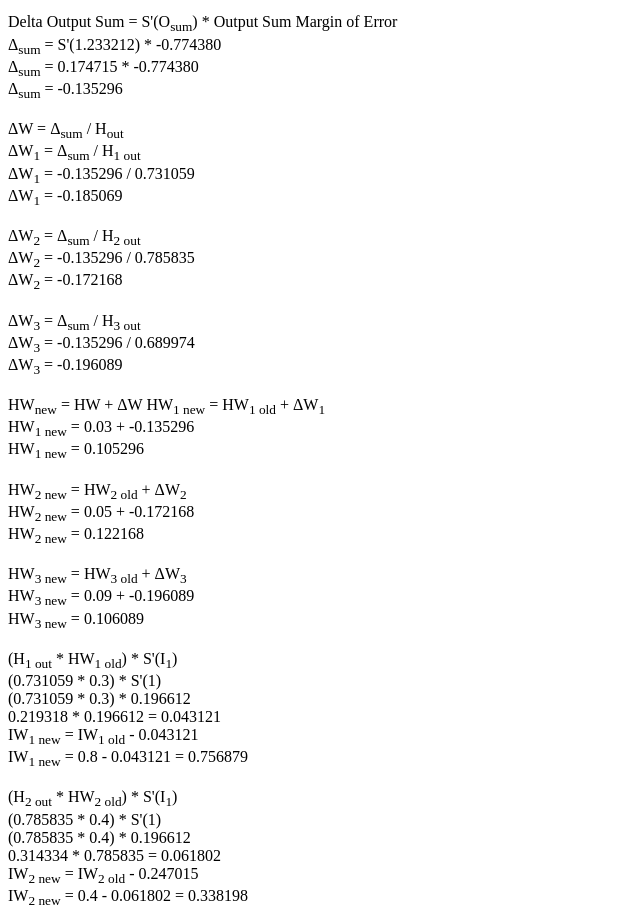
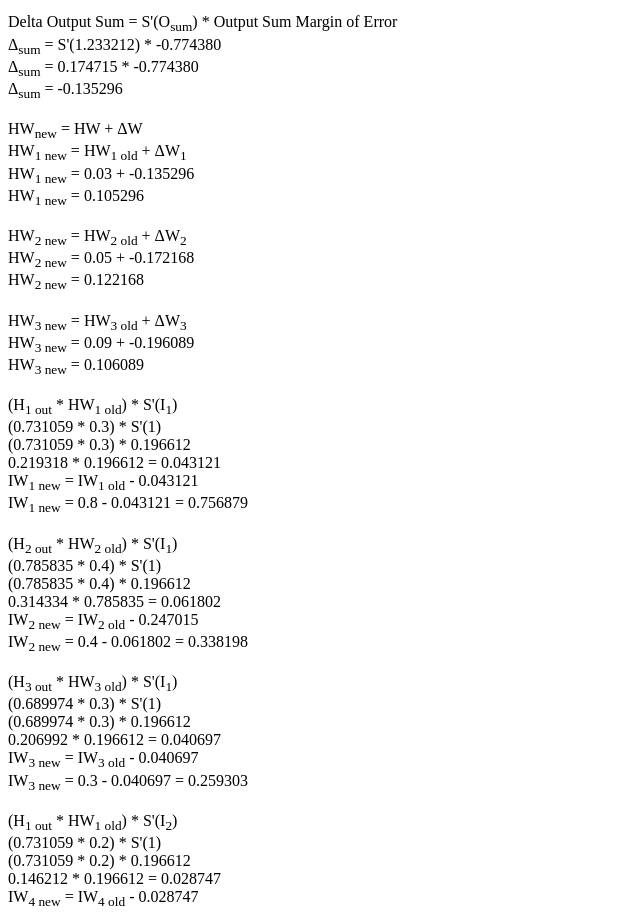
Before and after one commit to brianlafferry/brianlafferry.github.io, a plain HTML site: page index.html in a window 1280 px wide. Shown: the part 5800-6712 px from the top of the page, without its empty margins (0-640 px from the left). Drawn offline with Linux system fonts and the light colour scheme.

Commit message:
Update index.html

```diff
--- a/index.html
+++ b/index.html
@@ -211,20 +211,7 @@ S(1.233212) = 0.774380
 	&Delta;<sub>sum</sub> = 0.174715 * -0.774380 <br>
 	&Delta;<sub>sum</sub> =  -0.135296 <br> <br>
 
-	&Delta;W = &Delta;<sub>sum</sub> / H<sub>out</sub> <br>
-	&Delta;W<sub>1</sub> = &Delta;<sub>sum</sub> / H<sub>1 out</sub> <br>
-	&Delta;W<sub>1</sub> = -0.135296 / 0.731059 <br>
-	&Delta;W<sub>1</sub> = -0.185069 <br> <br>
-
-	&Delta;W<sub>2</sub> = &Delta;<sub>sum</sub> / H<sub>2 out</sub> <br>
-	&Delta;W<sub>2</sub> = -0.135296 / 0.785835 <br>
-	&Delta;W<sub>2</sub> = -0.172168  <br> <br>
-
-	&Delta;W<sub>3</sub> = &Delta;<sub>sum</sub> / H<sub>3 out</sub> <br>
-	&Delta;W<sub>3</sub> = -0.135296 / 0.689974 <br>
-	&Delta;W<sub>3</sub> = -0.196089  <br> <br>
-
-	HW<sub>new</sub> = HW + &Delta;W
+	HW<sub>new</sub> = HW + &Delta;W <br>
 	HW<sub>1 new</sub> = HW<sub>1 old</sub> + &Delta;W<sub>1</sub> <br>
 	HW<sub>1 new</sub> = 0.03 + -0.135296 <br>
 	HW<sub>1 new</sub> = 0.105296 <br><br>
```
